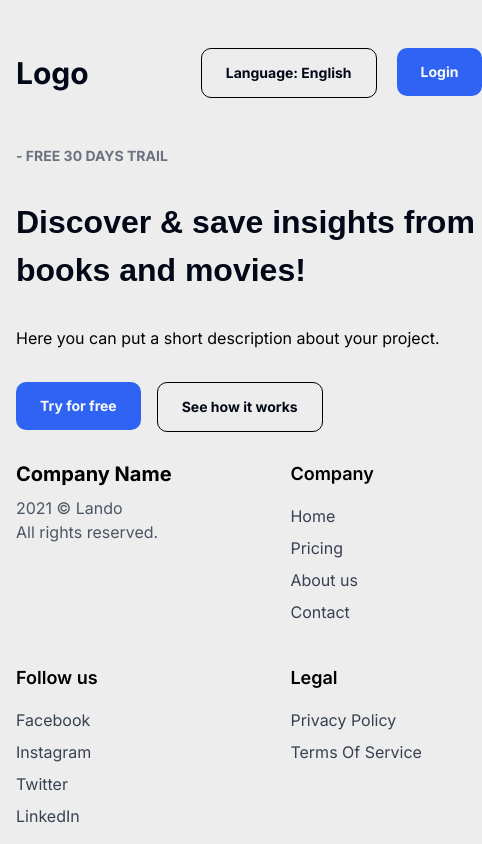
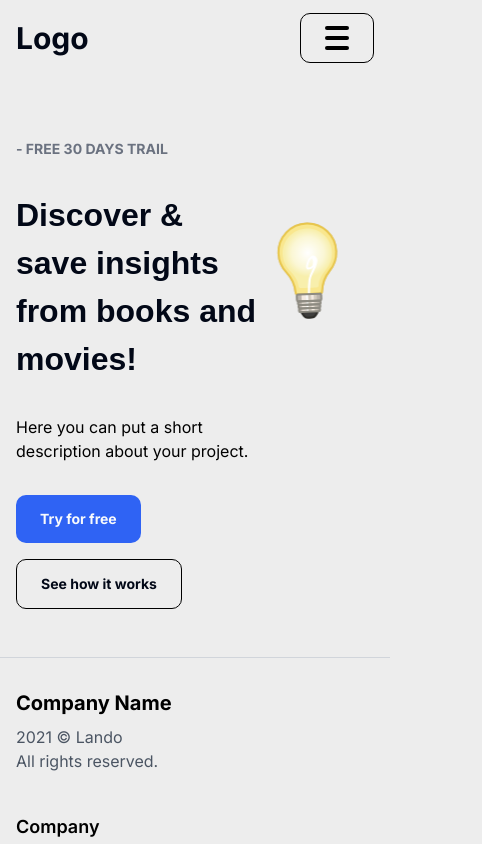
Before and after one commit to ErikOnd/dailyInsight, a Next.js app: page /home in a window 390 px wide. Shown: the top 844 px of the page, 482 px wide, since content can reach past the window. Built offline with nearby package versions, Linux system fonts and the light colour scheme; no server answers.

Commit message:
styling adjustment for smaller screens

```diff
--- a/src/app/(routes)/home/page.tsx
+++ b/src/app/(routes)/home/page.tsx
@@ -20,8 +20,8 @@ const Home = () => {
 	const t = useTranslations("homepage");
 	return (
 		<MainLayout>
-			<div className="flex justify-between">
-				<div className="flex max-w-2xl flex-col gap-8">
+			<div className="mb-12 flex flex-row justify-between">
+				<div className="max-w-1/2 flex flex-col gap-8">
 					<Text
 						className="font-bold uppercase"
 						variant="secondary"
@@ -30,13 +30,13 @@ const Home = () => {
 					</Text>
 					<Headline as="h1"> {t("header")}</Headline>
 					<Text> {t("text")}</Text>
-					<div className="flex gap-4">
+					<div className="flex flex-wrap gap-4">
 						<Button> {t("tryForFree")}</Button>
 						<Button variant="outline"> {t("seeHowItWorks")}</Button>
 					</div>
 				</div>
-				<div className="hidden h-full w-full max-w-fit self-center lg:block">
-					<Lottie options={defaultOptions}/>
+				<div className="mt-16 h-full w-full max-w-fit animate-random-shift self-start">
+					<Lottie options={defaultOptions} />
 				</div>
 			</div>
 		</MainLayout>
--- a/src/app/layouts/MainLayout.tsx
+++ b/src/app/layouts/MainLayout.tsx
@@ -4,14 +4,14 @@ import Navbar from "@/components/Navbar";
 import Container from "@/components/ui/container";
 
 type LayoutProps = {
-    children: ReactNode;
+	children: ReactNode;
 };
 
 const MainLayout = ({ children }: LayoutProps) => {
 	return (
 		<Container>
 			<Navbar />
-			<main>{children}</main>
+			<main className=" pt-16 sm:py-28">{children}</main>
 			<Footer />
 		</Container>
 	);
--- a/src/components/Footer.tsx
+++ b/src/components/Footer.tsx
@@ -4,7 +4,8 @@ import Link from "next/link";
 
 const Footer = () => {
 	return (
-		<div className="flex w-full flex-wrap justify-between gap-10 py-4">
+		<div className="relative flex w-full flex-wrap justify-between gap-10 py-8">
+			<hr className="absolute left-1/2 top-0 w-[100vw] -translate-x-1/2 transform border-t border-gray-300" />
 			<div className="min-w-48">
 				<Text className="text-xl font-bold">Company Name</Text>
 				<Text className="mt-2 text-gray-600">2021 © Lando</Text>
--- a/src/components/Navbar.tsx
+++ b/src/components/Navbar.tsx
@@ -1,14 +1,32 @@
 "use client";
-import React from "react";
+import React, { useState } from "react";
 import Link from "next/link";
 import { Button } from "@/components/ui/button";
 import { useUser } from "@auth0/nextjs-auth0/client";
 import LanguageSwitcher from "@/components/ui/LanguageSwitcher";
+import { clsx } from "clsx";
 
 const Navbar = () => {
 	const { user } = useUser();
+	const [isClicked, setIsClicked] = useState(false);
+
+	const firstSpanClasses = clsx(
+		"h-1 w-6 transform rounded-full bg-black transition duration-300",
+		{ "translate-y-2.5 rotate-45": isClicked }
+	);
+
+	const secondSpanClasses = clsx(
+		"h-1 w-6 rounded-full bg-black transition duration-300",
+		{ "scale-x-0": isClicked }
+	);
+
+	const thirdSpanClasses = clsx(
+		"h-1 w-6 transform rounded-full bg-black transition duration-300",
+		{ "-translate-y-2.5 -rotate-45": isClicked }
+	);
+
 	return (
-		<div className="flex items-center justify-center py-12 align-middle">
+		<div className="flex items-center justify-between py-3 sm:py-12">
 			<div className="mr-28 text-3xl font-bold">Logo</div>
 			<div className="hidden gap-10 font-bold lg:flex">
 				<Link href="/home">Home</Link>
@@ -16,7 +34,7 @@ const Navbar = () => {
 				<Link href="/aboutUs">About us</Link>
 				<Link href="/contact">Contact</Link>
 			</div>
-			<div className="ml-auto flex gap-5">
+			<div className="ml-auto hidden gap-5 lg:flex">
 				<LanguageSwitcher />
 				{user ? (
 					<Link href="/api/auth/logout">
@@ -28,8 +46,24 @@ const Navbar = () => {
 					</Link>
 				)}
 			</div>
+			<div className="block gap-5 lg:hidden">
+				<Button
+					variant="ghost"
+					onClick={() => setIsClicked(!isClicked)}
+					className="border border-black"
+				>
+					<div className="grid justify-items-center gap-1.5">
+						<span className={firstSpanClasses} />
+						<span className={secondSpanClasses} />
+						<span className={thirdSpanClasses} />
+					</div>
+				</Button>
+			</div>
 		</div>
 	);
 };
 
+//todo: humburger komponente auslagern
+//todo: navbar vollenden
+
 export default Navbar;
```
Also changed, not shown: tailwind.config.ts (indentation only).
